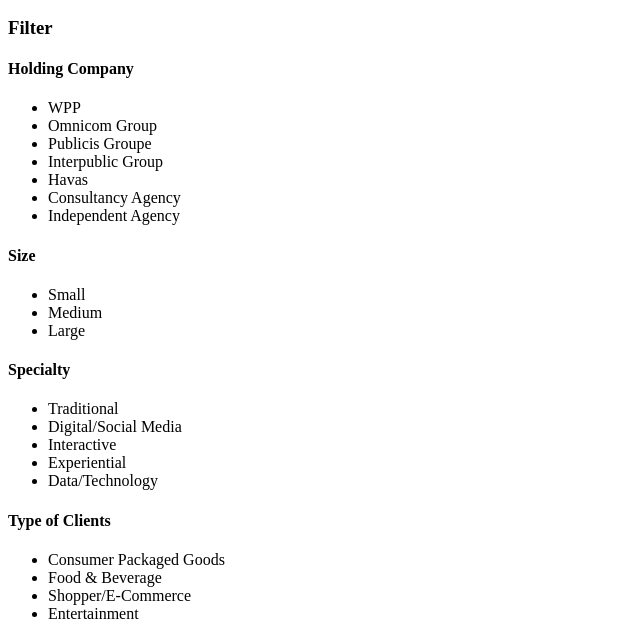
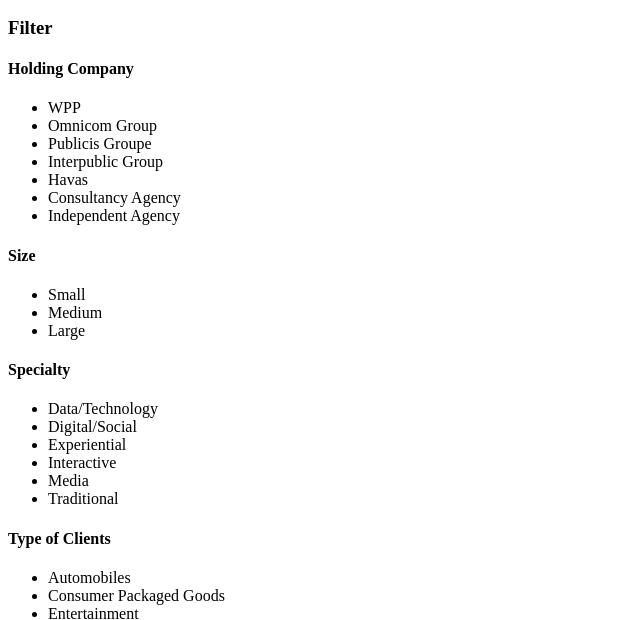
Before and after one commit to ProfessorKolodziej/final-project-fall-2022-ad-agency, a plain HTML site: page src/database.html in a window 1280 px wide. Shown: the part 178-798 px from the top of the page, without its empty margins (0-640 px from the left). Drawn offline with Linux system fonts and the light colour scheme.

Commit message:
alphabetical

```diff
--- a/src/database.html
+++ b/src/database.html
@@ -36,21 +36,22 @@
         </ul>
     <h4>Specialty</h4>
         <ul>
+            <li>Data/Technology</li>
+            <li>Digital/Social</li>
+            <li>Experiential</li>
+            <li>Interactive</li>
+            <li>Media</li>
             <li>Traditional</li>
-            <li>Digital/Social Media</li>
-            <li>Interactive</li>
-            <li>Experiential</li>
-            <li>Data/Technology</li>
         </ul>
     <h4>Type of Clients</h4>
         <ul>
+            <li>Automobiles</li>
             <li>Consumer Packaged Goods</li>
+            <li>Entertainment</li>
             <li>Food & Beverage</li>
-            <li>Shopper/E-Commerce</li>
-            <li>Entertainment</li>
             <li>Healthcare/Pharma</li>
             <li>Insurance</li>
-            <li>Automobiles</li>
+            <li>Shopper/E-Commerce</li>
         </ul>
     <div class="BBDO">
         <img src="" alt=" "/>
```
